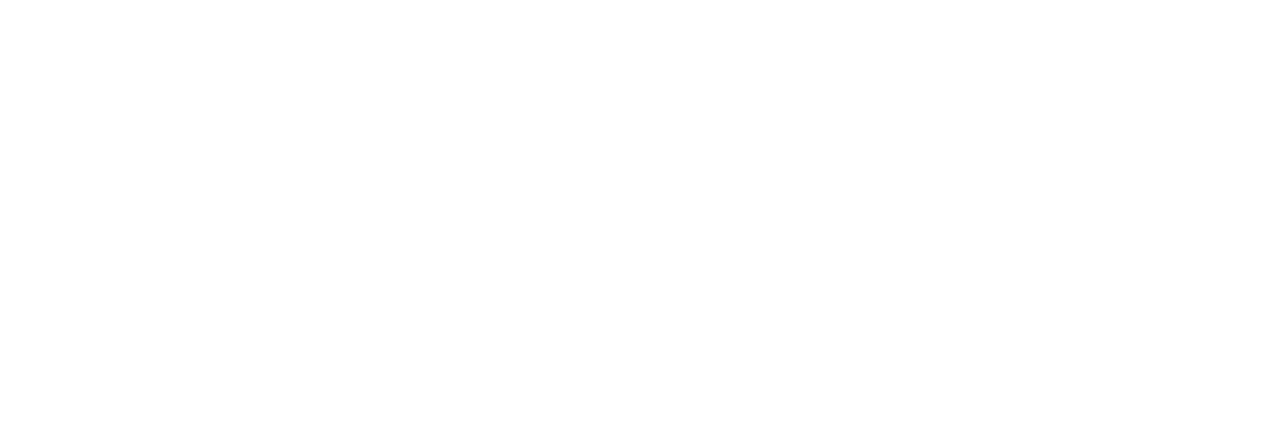
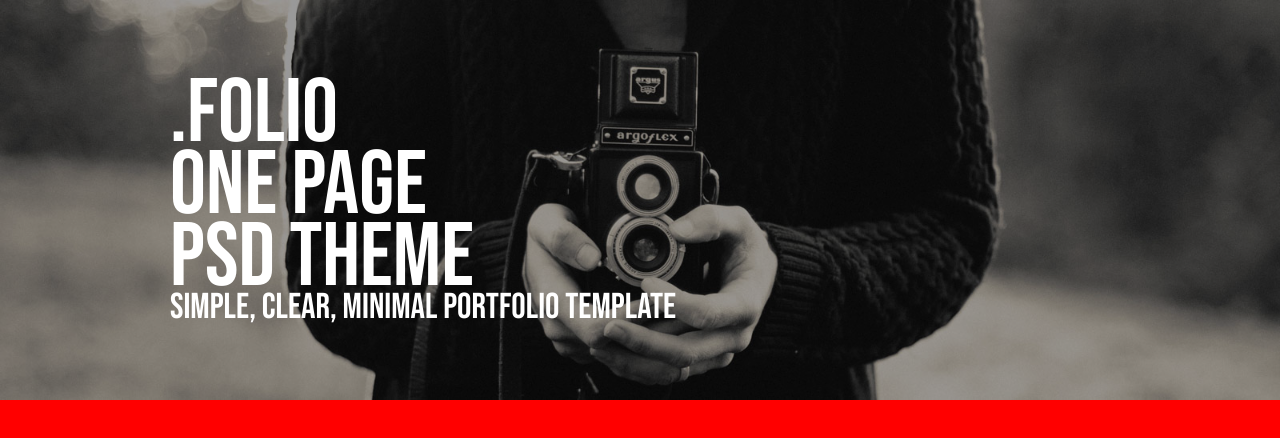
Before and after one commit to alexmirg/alexmirg.github.io, a plain HTML site: page folio/index.html in a window 1280 px wide. Drawn offline with nearby package versions, Linux system fonts and the light colour scheme.

Commit message:
0011: Add section "Header"

```diff
--- a/folio/index.html
+++ b/folio/index.html
@@ -21,7 +21,28 @@
 </head>
 <body>
     <div class="page-wrapper">
+        <!-- Header -->
+        <header class="page-header">
+            <div class="container">
+                    <div class="header__overlay"></div>
+                    <div class="header__content">
+                    <h1 class="header__slogan">
+                        .Folio<br/>
+                        One page<br/>
+                        PSD theme
+                        <span class="header__slogan--small">Simple, clear, minimal portfolio template</span>
+                    </h1>
+                </div>
+            </div>
+        </header>
 
+        <!-- Section Navigation -->
+        <!-- Section Portfolio -->
+        <!-- Section Testimonial -->
+        <!-- Section News -->
+        <!-- Section Sponsor -->
+        <!-- Section bio -->
+        <!-- Footer -->
     </div>
 
     <!-- Include JavaScript Scripts -->
--- /dev/null
+++ b/folio/scss/base/_base.scss
@@ -0,0 +1,12 @@
+* {
+    margin: 0;
+    padding: 0;
+    box-sizing: border-box;
+}
+
+html {
+    font-family: 'Open Sans', sans-serif;
+    font-size: 10px;
+    color: $whiteColor;
+    background: red;
+}
--- /dev/null
+++ b/folio/scss/base/_breakpoints.scss
@@ -0,0 +1,4 @@
+$sm: 576px;
+$md: 768px;
+$lg: 992px;
+$xl: 1200px;
--- a/folio/scss/base/_colors.scss
+++ b/folio/scss/base/_colors.scss
@@ -0,0 +1,3 @@
+$headingColor: #252222;
+$whiteColor: #fff;
+$baseOverlayColor: rgba(0,0,0, 0.4);
--- /dev/null
+++ b/folio/scss/base/_grid.scss
@@ -0,0 +1,6 @@
+.container {
+    max-width: 970px;
+    padding: 0 15px;
+    margin: 0 auto;
+    height: 100%;
+}
--- /dev/null
+++ b/folio/scss/components/header/_header.scss
@@ -0,0 +1,44 @@
+.page-header {
+    position: relative;
+    height: 50vh;
+    min-height: 280px;
+    background: $headingColor url('../img/header_bg.jpg') no-repeat center center;
+    background-size: cover;
+}
+
+.header__overlay {
+    position: absolute;
+    top: 0;
+    left: 0;
+    width: 100%;
+    height: 100%;
+    background: $baseOverlayColor;
+}
+
+.header__content {
+    position: absolute;
+    height: 100%;
+    display: flex;
+    align-items: center;
+}
+
+.header__slogan {
+    font-family: 'Bebas Neue', sans-serif;
+    font-size: 6rem;
+    text-transform: uppercase;
+    line-height: .8;
+}
+
+.header__slogan--small {
+    display: block;
+    font-size: 2rem;
+}
+
+@media screen and (min-width: $md) {
+    .header__slogan {
+        font-size: 9rem;
+    }
+    .header__slogan--small {
+        font-size: 3.6rem;
+    }
+}
--- a/folio/scss/style.scss
+++ b/folio/scss/style.scss
@@ -1,3 +1,8 @@
 @import 'vendors/reset';
 
 @import 'base/colors';
+@import 'base/breakpoints';
+@import 'base/grid';
+@import 'base/base';
+
+@import 'components/header/header';
```
Also changed, not shown: folio/css/style.min.css, folio/img/header_bg.jpg (added), 1 other file.
